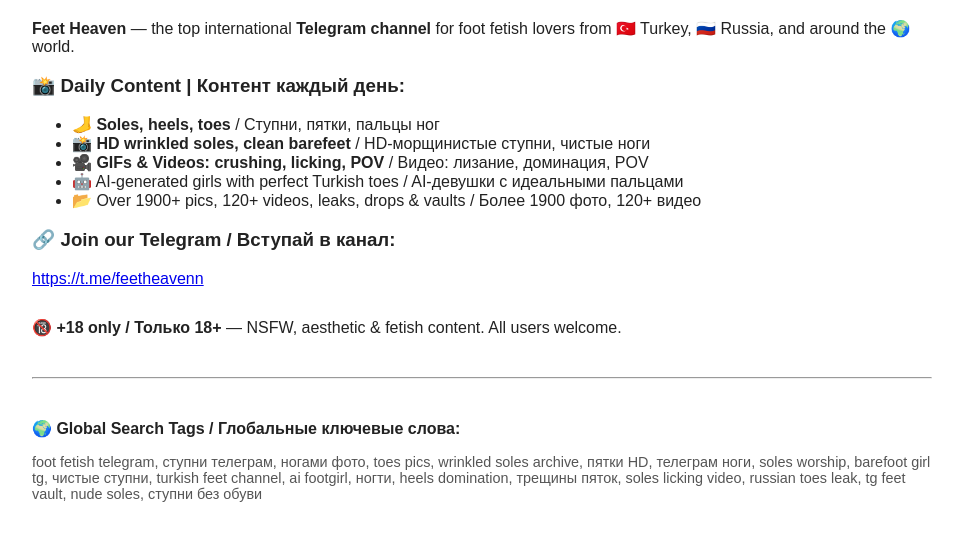
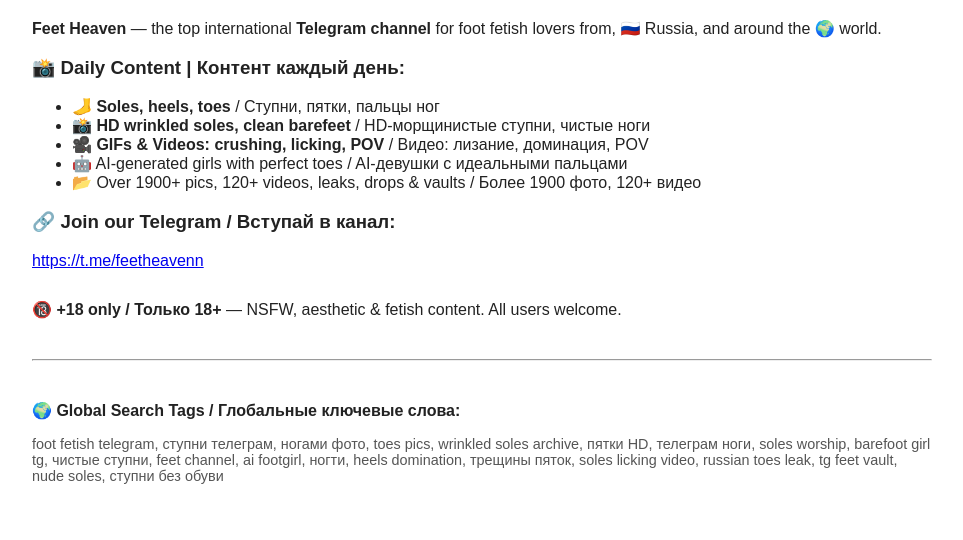
Before and after one commit to feetheavenn/feetheaven-site, a plain HTML site: page index.html in a window 1280 px wide. Shown: the part 102-642 px from the top of the page, without its empty margins (158-1121 px from the left). Drawn offline with Linux system fonts and the light colour scheme.

Commit message:
Update index.html

```diff
--- a/index.html
+++ b/index.html
@@ -3,21 +3,21 @@
 <head>
   <meta charset="UTF-8" />
   <meta name="description" content="Telegram канал с фетиш-контентом ступней, ногами, пальцами, пяточками, barefeet, soles, toes.">
-  <meta name="keywords" content="foot fetish, ступни, toes pics, ноги, heels, пятки, feet telegram, telegram feet, wrinkled soles, телеграм канал ноги, soft foot pics, ногти, feet leak, turkish soles, soles видео, barefoot girls, ногами фотки, ai feet, feet heaven">
+  <meta name="keywords" content="foot fetish, ступни, toes pics, ноги, heels, пятки, feet telegram, telegram feet, wrinkled soles, телеграм канал ноги, soft foot pics, ногти, feet leak,  soles, soles видео, barefoot girls, ногами фотки, ai feet, feet heaven">
   <meta name="viewport" content="width=device-width, initial-scale=1.0" />
   <title>Feet Heaven 👣 | Ступни | Toes | Telegram Fetish Channel</title>
 </head>
 <body style="font-family:sans-serif; background-color:#fff; color:#222; padding:40px; max-width:900px; margin:auto;">
 
   <h1>Feet Heaven 👣 / Ступни Телеграм</h1>
-  <p><strong>Feet Heaven</strong> — the top international <strong>Telegram channel</strong> for foot fetish lovers from 🇹🇷 Turkey, 🇷🇺 Russia, and around the 🌍 world.</p>
+  <p><strong>Feet Heaven</strong> — the top international <strong>Telegram channel</strong> for foot fetish lovers from, 🇷🇺 Russia, and around the 🌍 world.</p>
 
   <h3>📸 Daily Content | Контент каждый день:</h3>
   <ul>
     <li>🦶 <strong>Soles, heels, toes</strong> / Ступни, пятки, пальцы ног</li>
     <li>📸 <strong>HD wrinkled soles, clean barefeet</strong> / HD-морщинистые ступни, чистые ноги</li>
     <li>🎥 <strong>GIFs & Videos: crushing, licking, POV</strong> / Видео: лизание, доминация, POV</li>
-    <li>🤖 AI-generated girls with perfect Turkish toes / AI-девушки с идеальными пальцами</li>
+    <li>🤖 AI-generated girls with perfect toes / AI-девушки с идеальными пальцами</li>
     <li>📂 Over 1900+ pics, 120+ videos, leaks, drops & vaults / Более 1900 фото, 120+ видео</li>
   </ul>
 
@@ -30,7 +30,7 @@
 
   <p><strong>🌍 Global Search Tags / Глобальные ключевые слова:</strong></p>
   <p style="font-size:0.9em; color:#555;">
-    foot fetish telegram, ступни телеграм, ногами фото, toes pics, wrinkled soles archive, пятки HD, телеграм ноги, soles worship, barefoot girl tg, чистые ступни, turkish feet channel, ai footgirl, ногти, heels domination, трещины пяток, soles licking video, russian toes leak, tg feet vault, nude soles, ступни без обуви
+    foot fetish telegram, ступни телеграм, ногами фото, toes pics, wrinkled soles archive, пятки HD, телеграм ноги, soles worship, barefoot girl tg, чистые ступни, feet channel, ai footgirl, ногти, heels domination, трещины пяток, soles licking video, russian toes leak, tg feet vault, nude soles, ступни без обуви
   </p>
 
 </body>
```
